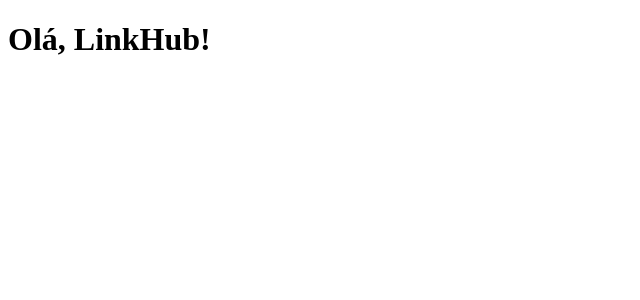
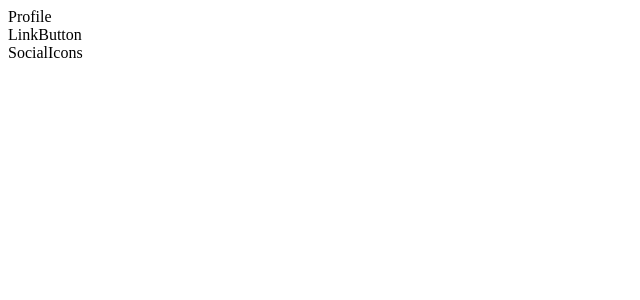
Before and after one commit to erickgfs/Linkhub, a React (Vite) app: page / in a window 1280 px wide. Shown: the top 300 px of the page, without its empty margins (0-640 px from the left). Built offline with nearby package versions, Linux system fonts and the light colour scheme.

Commit message:
feat: render structural components in App

```diff
--- a/src/App.jsx
+++ b/src/App.jsx
@@ -1,7 +1,15 @@
+import { Profile } from "./components/Profile";
+import { LinkButton } from "./components/LinkButton";
+import { SocialIcons } from "./components/SocialIcons";
+
 function App() {
 
   return (
-    <h1>Olá, LinkHub!</h1>
+    <>
+      <Profile/>
+      <LinkButton/>
+      <SocialIcons/>
+    </>
   )
 }
 
```
